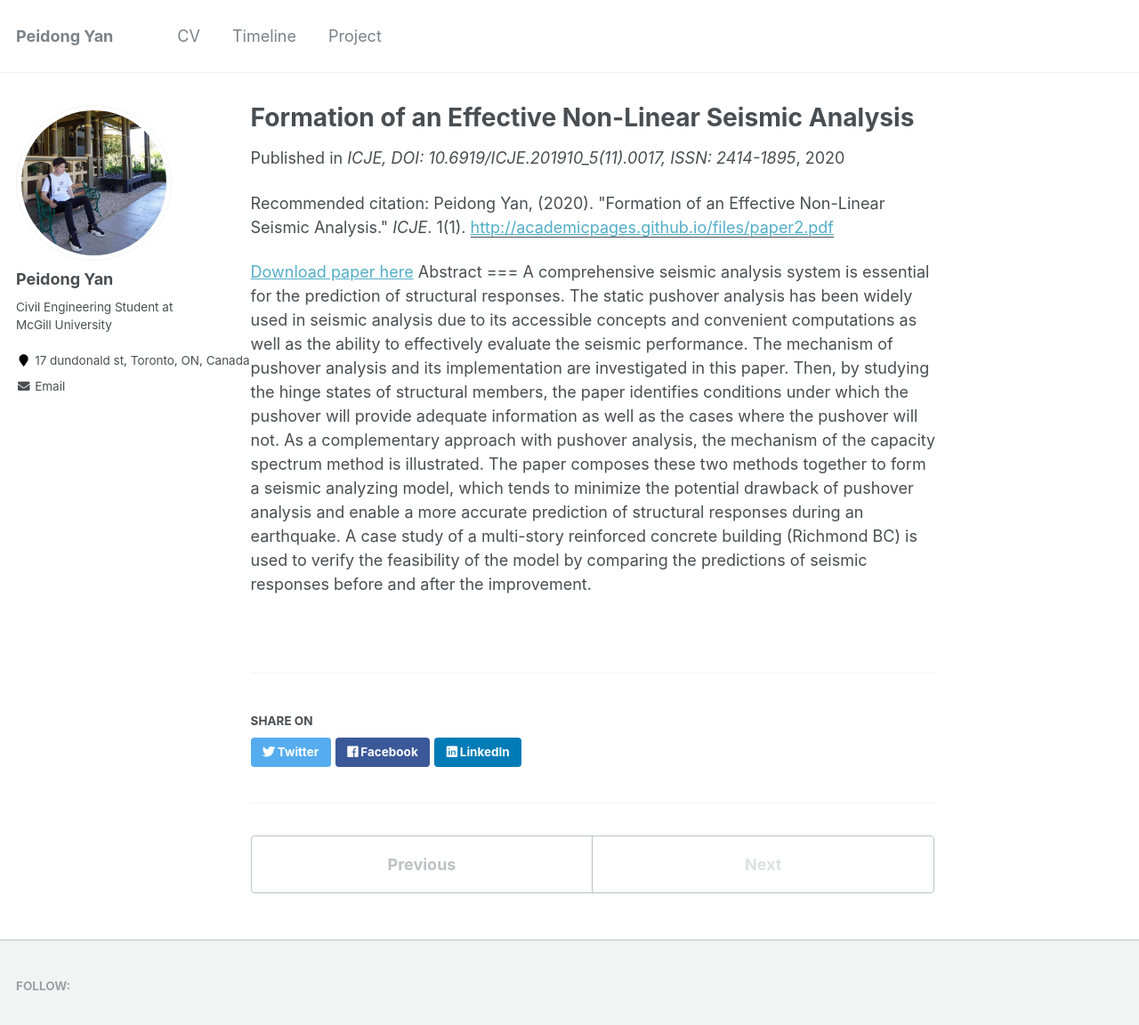
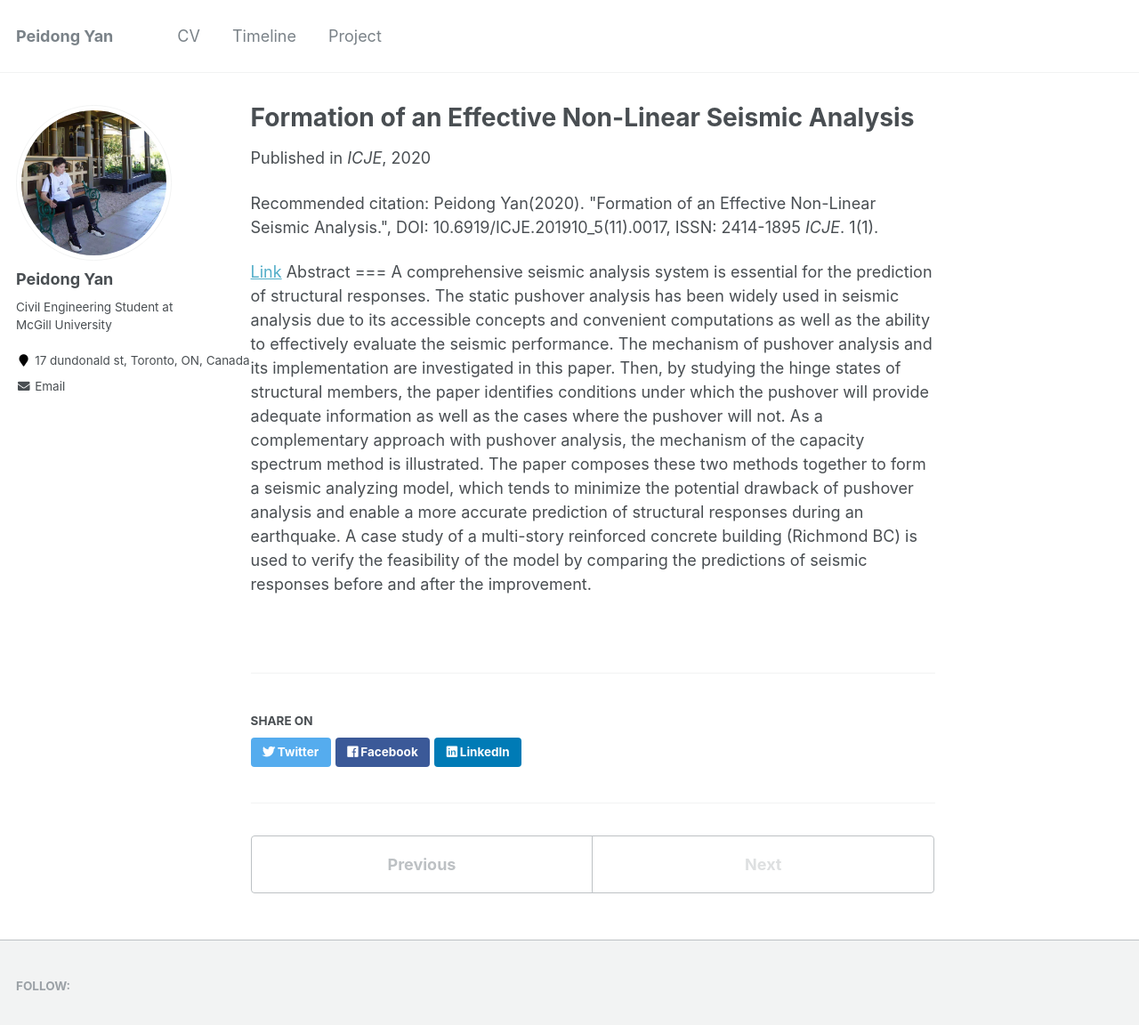
Before and after one commit to LorenYan98/LY.github.io, a Jekyll site: the page built from _publications/2020-03-01-paper-title-number-1.md, in a window 1280 px wide and 1166 px high. Shown: the top 1152 px of the window at 89% size. Built offline with Jekyll 4.4.1, drawn with Linux system fonts in a browser that asks for light colours.

Commit message:
Update 2020-03-01-paper-title-number-1.md

```diff
--- a/_publications/2020-03-01-paper-title-number-1.md
+++ b/_publications/2020-03-01-paper-title-number-1.md
@@ -4,14 +4,14 @@ collection: publications
 permalink: /LY.github.io/_publication/2009-10-01-paper-title-number-1
 excerpt: ' '
 date: 2020-03-01
-venue: 'ICJE, DOI: 10.6919/ICJE.201910_5(11).0017, ISSN: 2414-1895'
-paperurl: 'http://academicpages.github.io/files/paper2.pdf'
+venue: 'ICJE'
+paperurl:
 
 
-citation: 'Peidong Yan, (2020). &quot;Formation of an Effective Non-Linear Seismic Analysis.&quot; <i>ICJE</i>. 1(1).'
+citation: 'Peidong Yan(2020). &quot;Formation of an Effective Non-Linear Seismic Analysis.&quot;, DOI: 10.6919/ICJE.201910_5(11).0017, ISSN: 2414-1895 <i>ICJE</i>. 1(1).'
 ---
 
-[Download paper here](https://github.com/LorenYan98/LY.github.io/blob/main/files/_Pushover_Research%20paperICJE-5-11-120-129.pdf)
+[Link](https://github.com/LorenYan98/LY.github.io/blob/main/files/_Pushover_Research%20paperICJE-5-11-120-129.pdf)
 Abstract
 ===
 A comprehensive seismic analysis system is essential for the prediction of structural responses. The static pushover analysis has been widely used in seismic analysis due to its accessible concepts and convenient computations as well as the ability to effectively evaluate the seismic performance. The mechanism of pushover analysis and its implementation are investigated in this paper. Then, by studying the hinge states of structural members, the paper identifies conditions under which the pushover will provide adequate information as well as the cases where the pushover will not. As a complementary approach with pushover analysis, the mechanism of the capacity spectrum method is illustrated. The paper composes these two methods together to form a seismic analyzing model, which tends to minimize the potential drawback of pushover analysis and enable a more accurate prediction of structural responses during an earthquake. A case study of a multi-story reinforced concrete building (Richmond BC) is used to verify the feasibility of the model by comparing the predictions of seismic responses before and after the improvement.
```
